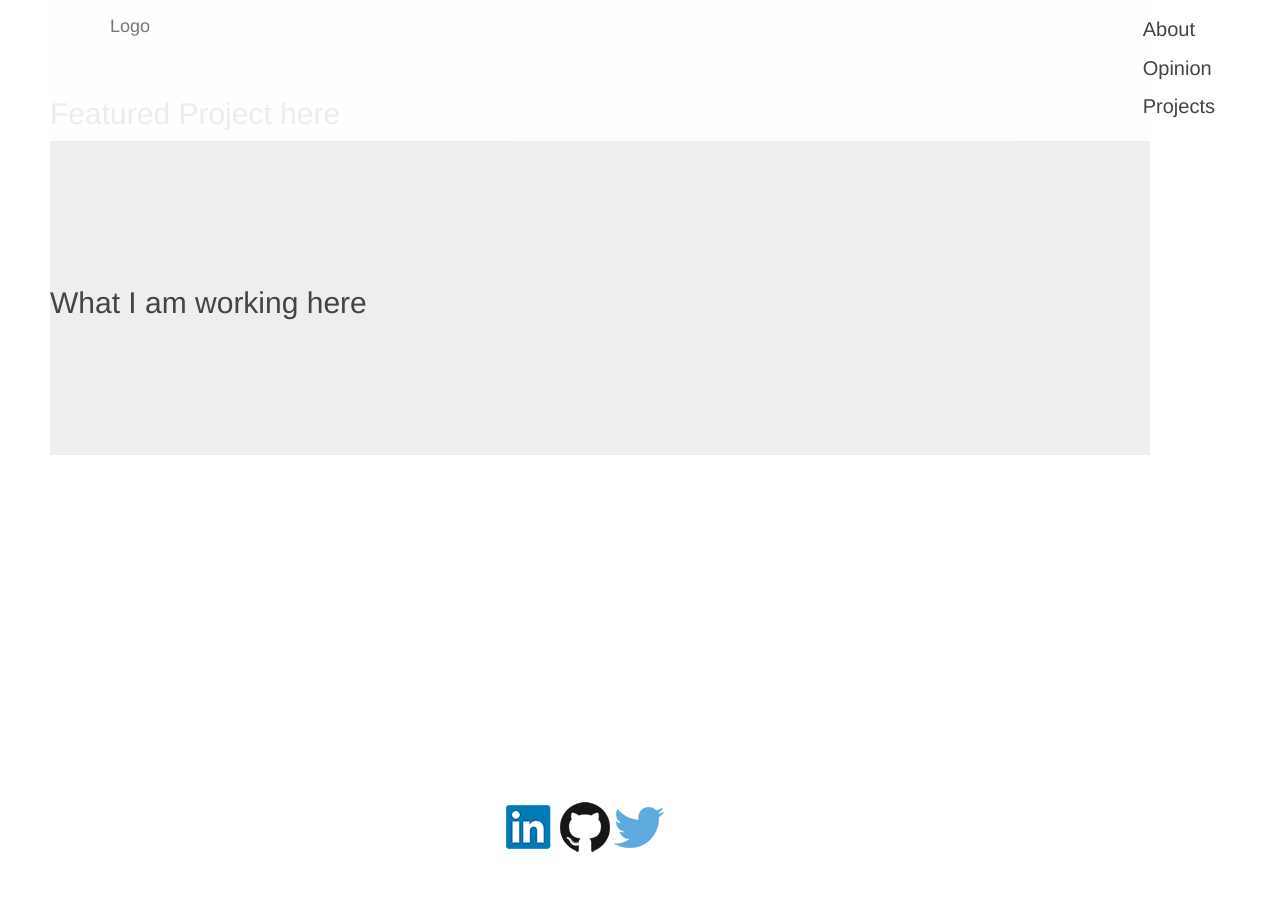
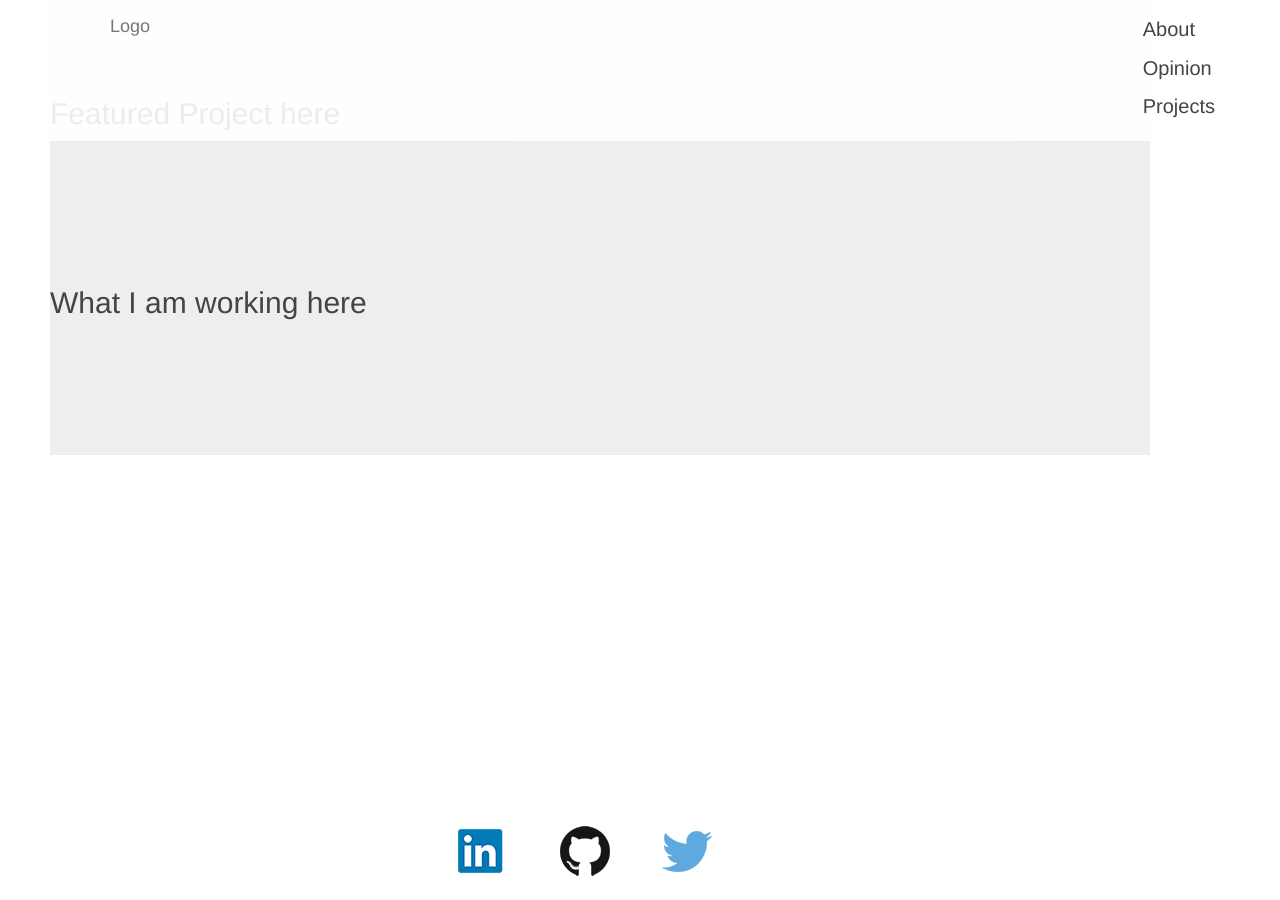
Before and after one commit to tomhohenstein/tomhohenstein.github.io, a Jekyll site: the page built from index.html, in a window 1280 px wide and 900 px high, scrolled down 433 px. Built offline with Jekyll 4.4.1, drawn with Linux system fonts in a browser that asks for light colours; before the commit the page ends 1285 px from its top, so only the background shows below that.

Commit message:
set footer image margin

```diff
--- a/assets/css/style.scss
+++ b/assets/css/style.scss
@@ -224,7 +224,7 @@ footer > div {
 }
 
 footer .footer-icon {
-	//margin: 2%;
+	margin: 2%;
 }
 
 
```
Also changed, not shown: 2 other files.
